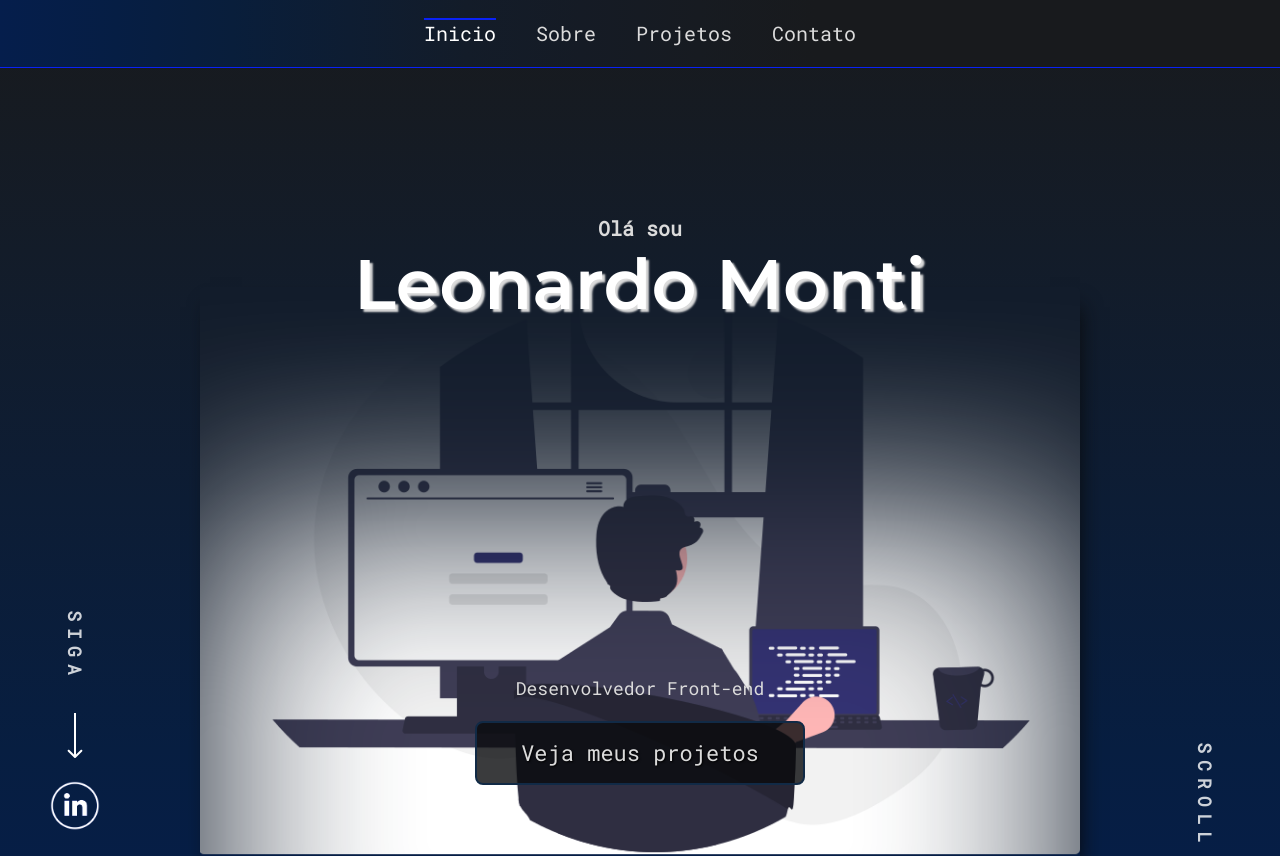
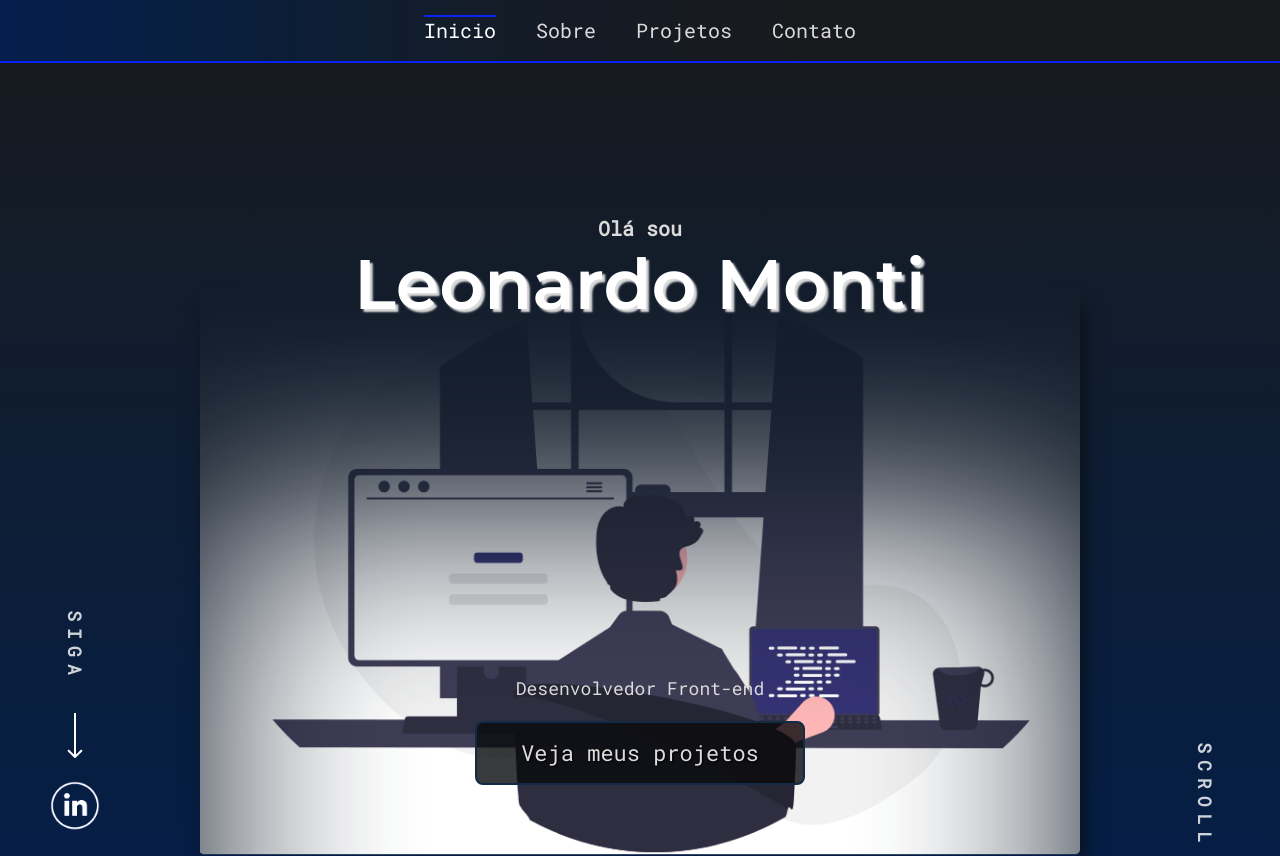
Before and after one commit to LeonardoMonti/portfolio, a React (Create React App) app: page / in a window 1280 px wide. Shown: the top 856 px of the page. Built offline with nearby package versions, Linux system fonts and the light colour scheme; a web font is replaced by a local one.

Commit message:
adiciona logica teste

```diff
--- a/src/components/NavMenu.js
+++ b/src/components/NavMenu.js
@@ -9,7 +9,7 @@ const NavStyles = styled.nav`
   top: 0;
   left: 0;
   width: 100%;
-  padding: 1rem 0;
+  padding: 0.7rem 0;
   background-image: linear-gradient(
     to left,
     #181a1d,
@@ -25,7 +25,7 @@ const NavStyles = styled.nav`
     #061e44,
     #051e4c
   );
-  border-bottom: 1px solid var(--blue-up1);
+  border-bottom: 2px solid var(--blue-up1);
 
   ul {
     max-width: 1200px;
@@ -67,6 +67,16 @@ const NavStyles = styled.nav`
   .navItems .closeNavIcon {
     display: none;
   }
+  .nav-handle {
+    transform: translateY(calc(-1 * var(--nav-height)));
+    li {
+      a {
+        padding: 0;
+        font-size: 0;
+      }
+    }
+  }
+
   @media only screen and (max-width: 768px) {
     padding: 0;
     .hide-item {
@@ -107,6 +117,21 @@ const NavStyles = styled.nav`
 
 export default function NavMenu() {
   const [showNav, setShowNav] = useState(false);
+
+  let lastScrollY = window.scrollY;
+  function handleScroll() {
+    const navUl = document.querySelector('.navItems');
+    console.log(navUl);
+    if (lastScrollY < window.scrollY) {
+      navUl.classList.add('nav-handle');
+    } else {
+      navUl.classList.remove('nav-handle');
+    }
+    lastScrollY = window.scrollY;
+  }
+
+  window.addEventListener('scroll', handleScroll);
+
   return (
     <NavStyles>
       <div
@@ -118,7 +143,6 @@ export default function NavMenu() {
       >
         <MdMenu />
       </div>
-
       <ul className={!showNav ? 'navItems hide-item' : 'navItems'}>
         <div
           className="closeNavIcon"
--- a/src/styles/GlobalStyles.js
+++ b/src/styles/GlobalStyles.js
@@ -21,6 +21,8 @@ const GlobalStyles = createGlobalStyle`
     --blue-up1: #0A22F5;
     --blue-up2: #112A46;
     --blue-up3: #2C5DF2;
+
+    --nav-height: 50px;
   }
     /* Chrome, Edge, and Safari */
     *::-webkit-scrollbar {
```
